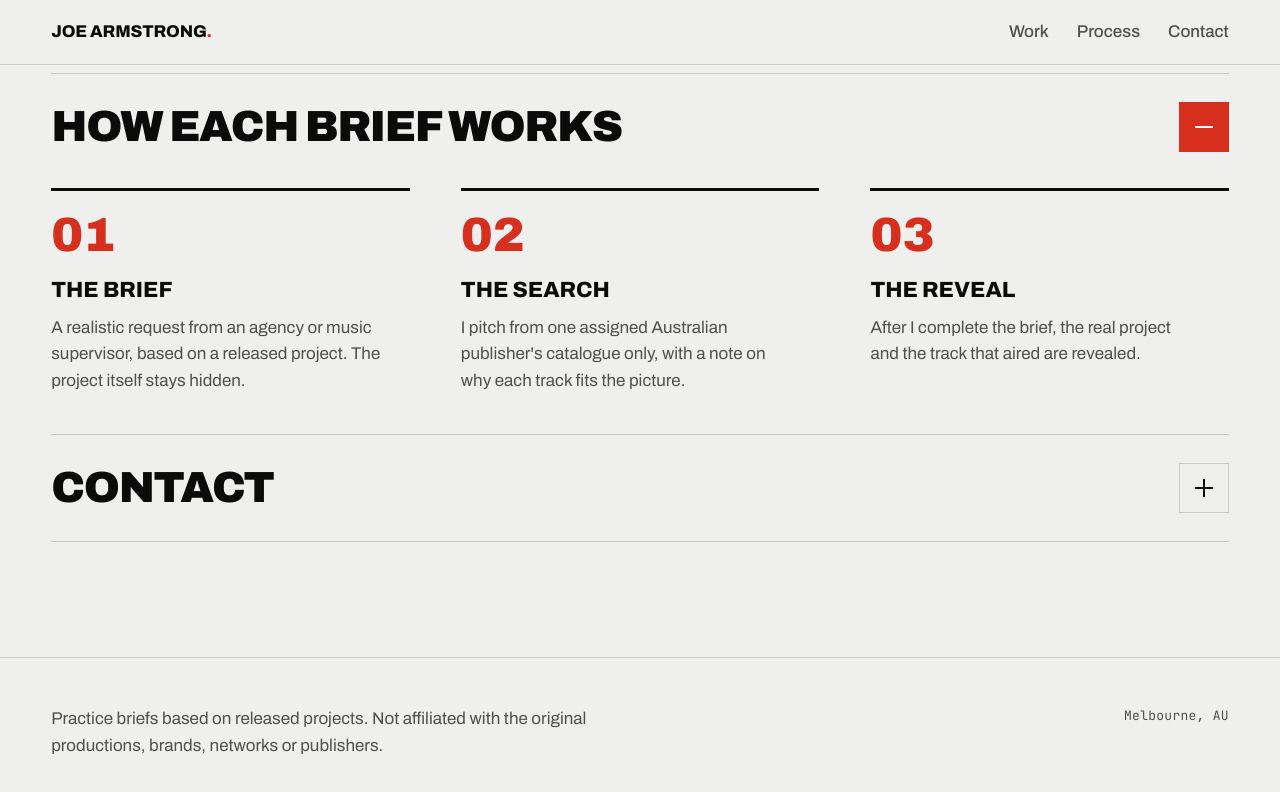
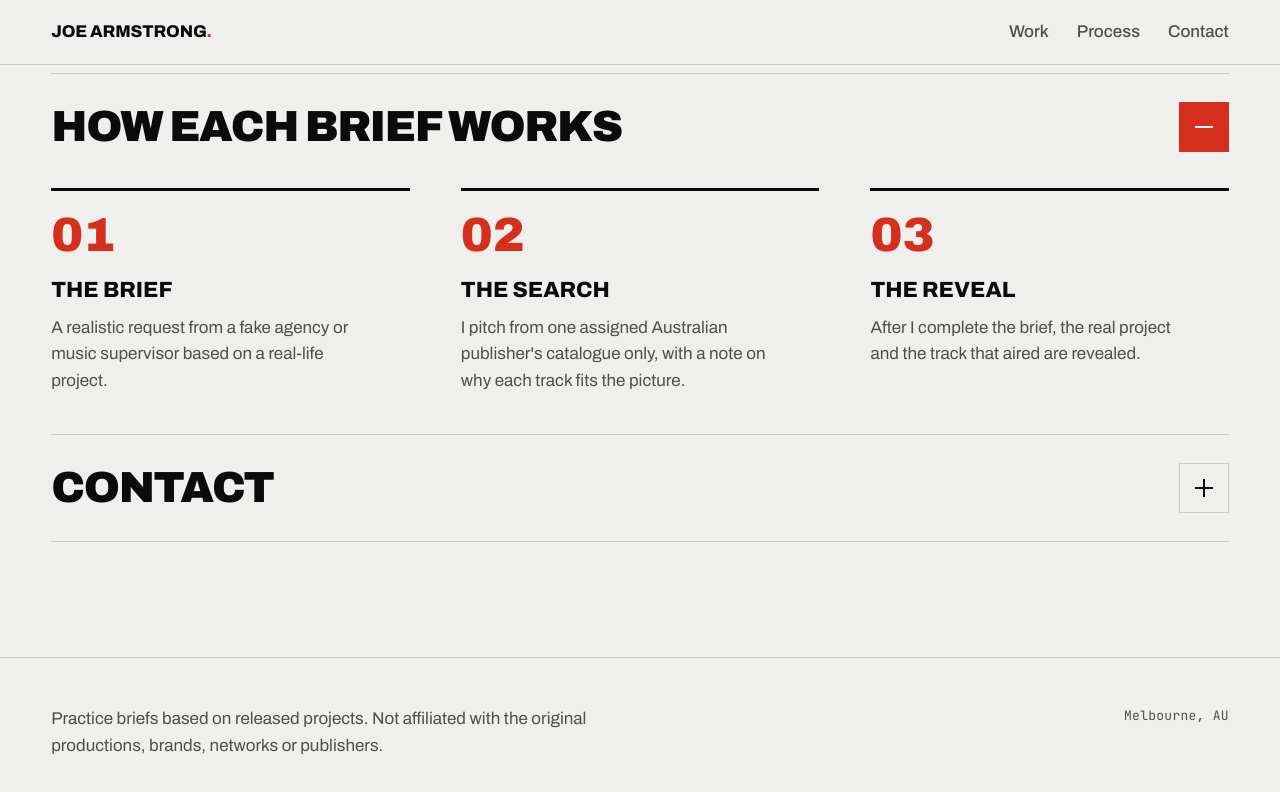
Before and after one commit to Joewillarmstrong/Joewillarmstrong.github.io, a plain HTML site: page index.html in a window 1280 px wide. Both pictures are taken after a click on the link "Process". Shown: the part 1215-2007 px from the top of the page. Drawn offline with Linux system fonts and the light colour scheme.

Commit message:
Clarify step 1: fake agency or music supervisor
Co-Authored-By: Claude Sonnet 5.5 <noreply@anthropic.com>

```diff
--- a/index.html
+++ b/index.html
@@ -199,7 +199,7 @@ dialog::backdrop{background:rgb(0 0 0 / .6)}
     <details class="how">
       <summary><span>How each brief works</span><span class="plus" aria-hidden="true"></span></summary>
       <div class="steps">
-        <div class="step"><h3>The brief</h3><p>A realistic request from an agency or music supervisor, based on a released project. The project itself stays hidden.</p></div>
+        <div class="step"><h3>The brief</h3><p>A realistic request from a fake agency or music supervisor based on a real-life project.</p></div>
         <div class="step"><h3>The search</h3><p>I pitch from one assigned Australian publisher's catalogue only, with a note on why each track fits the picture.</p></div>
         <div class="step"><h3>The reveal</h3><p>After I complete the brief, the real project and the track that aired are revealed.</p></div>
       </div>
```
